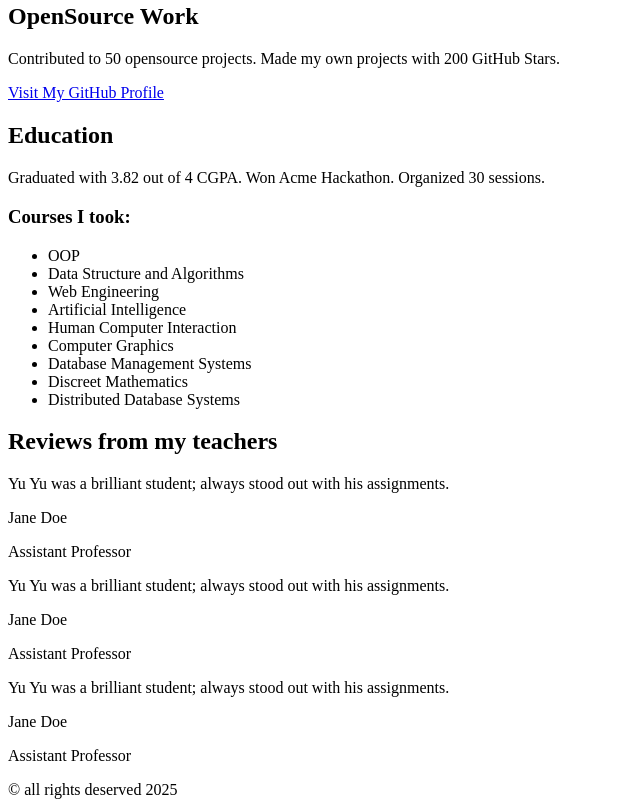
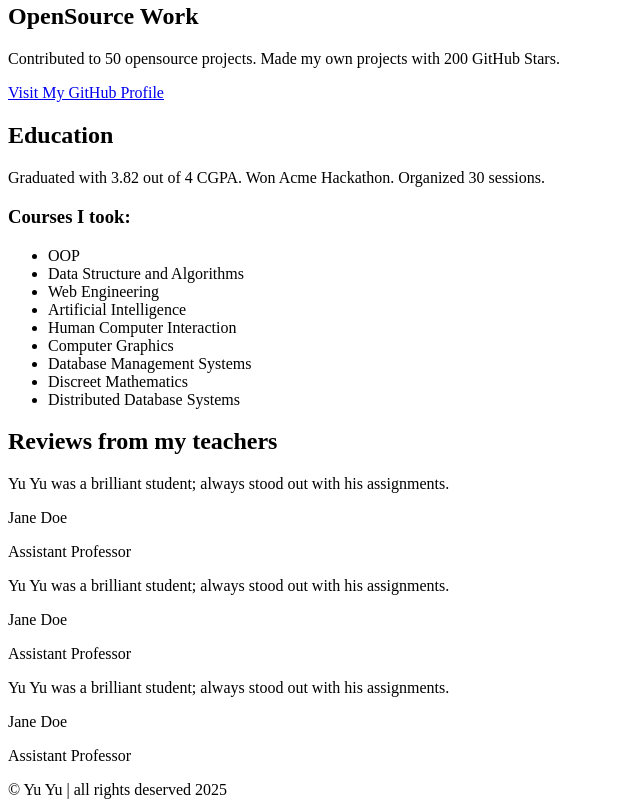
Before and after one commit to yu-yu-aung/frontend, a plain HTML site: page basic-html-website.html in a window 1280 px wide. Shown: the part 522-1329 px from the top of the page, without its empty margins (0-640 px from the left). Drawn offline with Linux system fonts and the light colour scheme.

Commit message:
finished basic HTML website

```diff
--- a/basic-html-website.html
+++ b/basic-html-website.html
@@ -124,6 +124,6 @@
         </section>
       </div>
     </main>
-    <footer>&copy; all rights deserved 2025</footer>
+    <footer>&copy; Yu Yu | all rights deserved 2025</footer>
   </body>
 </html>
```
